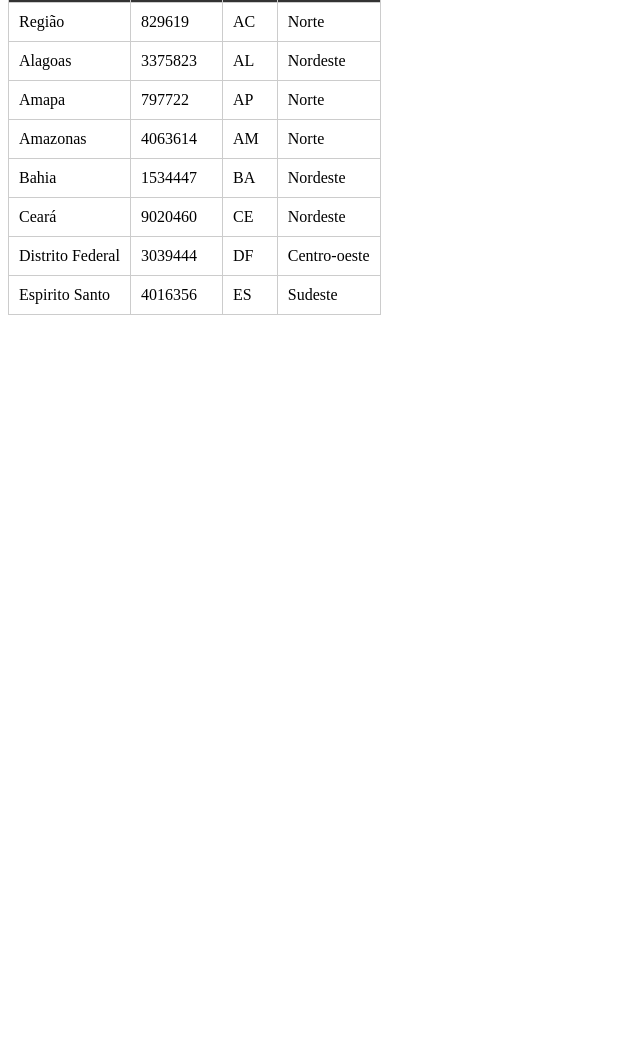
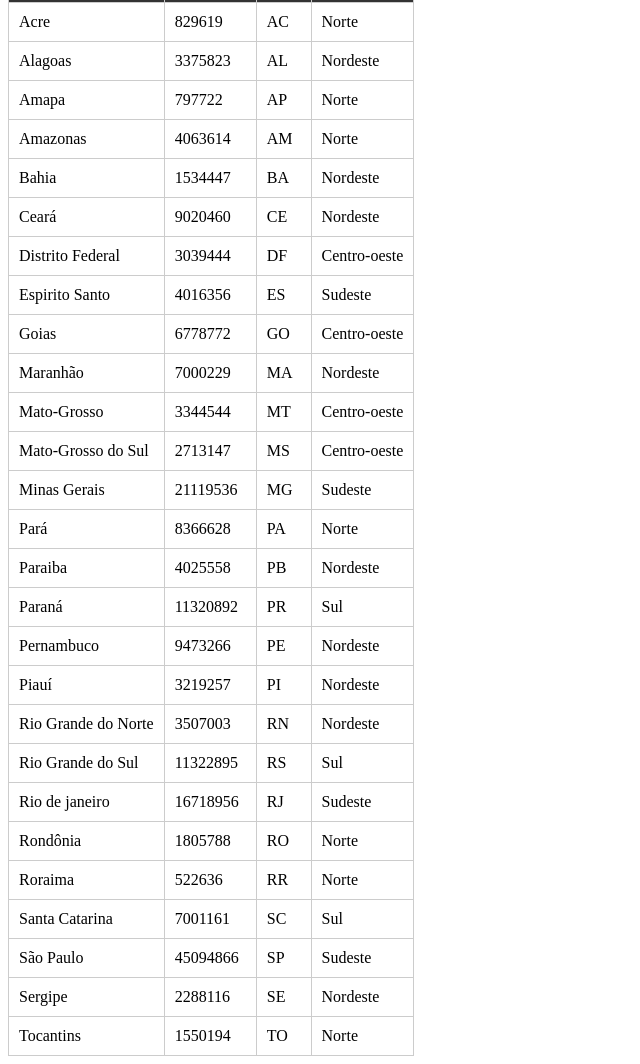
Before and after one commit to eviana-create/Tabela-de-todos-os-Estados, a plain HTML site: page index.html in a window 1280 px wide. Shown: the part 45-1109 px from the top of the page, without its empty margins (0-640 px from the left). Before the commit the page ends 800 px from the top, so only its background shows below. Drawn offline with Linux system fonts and the light colour scheme; files that its build step writes are made by us from their sources.

Commit message:
Conclusão do demais estados e aplicação de estilo CSS

```diff
--- a/index.html
+++ b/index.html
@@ -5,7 +5,7 @@
     <meta http-equiv="X-UA-Compatible" content="IE=edge">
     <meta name="viewport" content="width=device-width, initial-scale=1.0">
     <title>Tabela de Todos os Estados</title>
-    <link rel="stylesheet" href="css/estilo.css">
+    <link rel="stylesheet" href="estilo.css">
 </head>
 <body>
     <table class="table">
@@ -17,7 +17,7 @@
         </thead>
         <tbody>
             <tr class="table-primary">
-                <td>Região</td>
+                <td>Acre</td>
                 <td>829619</td>
                 <td>AC</td>
                 <td>Norte</td>
@@ -64,6 +64,120 @@
                 <td>ES</td>
                 <td>Sudeste</td>
             </tr>
+            <tr class="table-light">
+                <td>Goias</td>
+                <td>6778772</td>
+                <td>GO</td>
+                <td>Centro-oeste</td>
+            </tr>
+            <tr class="table-dark">
+                <td>Maranhão</td>
+                <td>7000229</td>
+                <td>MA</td>
+                <td>Nordeste</td>
+            </tr>
+            <tr class="table-warning">
+                <td>Mato-Grosso</td>
+                <td>3344544</td>
+                <td>MT</td>
+                <td>Centro-oeste</td>
+            </tr>
+            <tr class="table-light">
+                <td>Mato-Grosso do Sul</td>
+                <td>2713147</td>
+                <td>MS</td>
+                <td>Centro-oeste</td>
+            </tr>
+            <tr class="table-dark">
+                <td>Minas Gerais</td>
+                <td>21119536</td>
+                <td>MG</td>
+                <td>Sudeste</td>
+            </tr>
+            <tr class="table-light">
+                <td>Pará</td>
+                <td>8366628</td>
+                <td>PA</td>
+                <td>Norte</td>
+            </tr>
+            <tr class="table-warning">
+                <td>Paraiba</td>
+                <td>4025558</td>
+                <td>PB</td>
+                <td>Nordeste</td>
+            </tr>
+            <tr class="table-light">
+                <td>Paraná</td>
+                <td>11320892</td>
+                <td>PR</td>
+                <td>Sul</td>
+            </tr>
+            <tr class="table-dark">
+                <td>Pernambuco</td>
+                <td>9473266</td>
+                <td>PE</td>
+                <td>Nordeste</td>
+            </tr>
+            <tr class="table-warning">
+                <td>Piauí</td>
+                <td>3219257</td>
+                <td>PI</td>
+                <td>Nordeste</td>
+            </tr>
+            <tr class="table-light">
+                <td>Rio Grande do Norte</td>
+                <td>3507003</td>
+                <td>RN</td>
+                <td>Nordeste</td>
+            </tr>
+            <tr class="table-danger">
+                <td>Rio Grande do Sul</td>
+                <td>11322895</td>
+                <td>RS</td>
+                <td>Sul</td>
+            </tr>
+            <tr class="table-dark">
+                <td>Rio de janeiro</td>
+                <td>16718956</td>
+                <td>RJ</td>
+                <td>Sudeste</td>
+            </tr>
+            <tr class="table-warning">
+                <td>Rondônia</td>
+                <td>1805788</td>
+                <td>RO</td>
+                <td>Norte</td>
+            </tr>
+            <tr class="table-light">
+                <td>Roraima</td>
+                <td>522636</td>
+                <td>RR</td>
+                <td>Norte</td>
+            </tr>
+            <tr class="table-danger">
+                <td>Santa Catarina</td>
+                <td>7001161</td>
+                <td>SC</td>
+                <td>Sul</td>
+            </tr>
+            <tr class="table-dark">
+                <td>São Paulo</td>
+                <td>45094866</td>
+                <td>SP</td>
+                <td>Sudeste</td>
+            </tr>
+            <tr class="table-light">
+                <td>Sergipe</td>
+                <td>2288116</td>
+                <td>SE</td>
+                <td>Nordeste</td>
+            </tr>
+            <tr class="table-warning">
+                <td>Tocantins</td>
+                <td>1550194</td>
+                <td>TO</td>
+                <td>Norte</td>
+            </tr>
         </tbody>
     </table>
 
```
